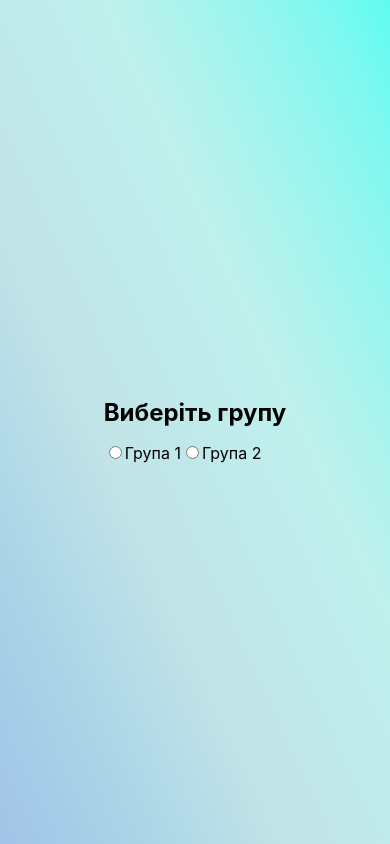
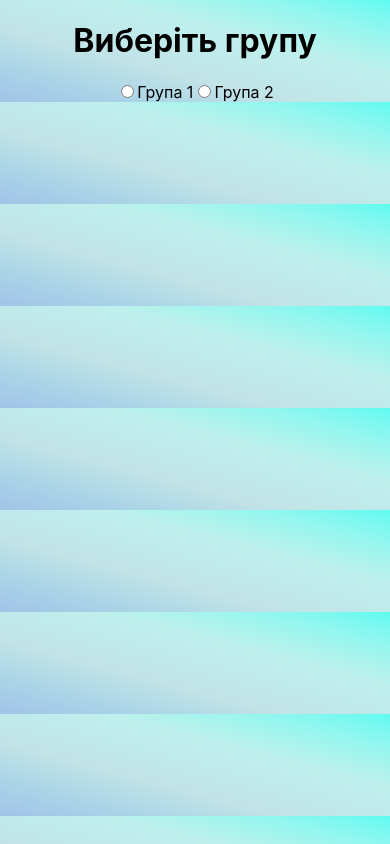
Before and after one commit to elenavoitova/schedule, a React (Create React App) app: page /#/ in a window 390 px wide. Built offline with nearby package versions, Linux system fonts and the light colour scheme.

Commit message:
mobile support

```diff
--- a/src/App.css
+++ b/src/App.css
@@ -1,5 +1,6 @@
-.App {
+body {
   text-align: center;
+  background-image: linear-gradient(to right top, #a2c3e7, #a5cce8, #abd4e7, #b5dce7, #c2e3e7, #c0e7e9, #bfeceb, #bef0ec, #abf3ed, #96f6ef, #7ef8f0, #5ffbf1);
 }
 
 .App-link {
@@ -13,25 +14,21 @@
   align-content: flex-end;
   align-items: stretch;
   justify-content: flex-start;
-  min-height: 100vh;
   position: relative;
   box-sizing: border-box;
-
-  background-image: linear-gradient(to right top, #a2c3e7, #a5cce8, #abd4e7, #b5dce7, #c2e3e7, #c0e7e9, #bfeceb, #bef0ec, #abf3ed, #96f6ef, #7ef8f0, #5ffbf1);
 }
 
 
-.App-container h1 {
-  position: absolute;
-  left: 40%;
-  top: 4%
+.App-header {
+  display: inline-flex;
+  justify-content: space-around;
+  align-items: center;
+  min-width: 80%;
+  margin-left: 30%;
 }
 
 .select-group{
-  position: absolute;
-    top: 8%;
-    right: 20%;
-    display: inline-flex;
+  display: inline-flex;
 }
 
 @media screen and (max-width: 1000px) {
@@ -42,12 +39,14 @@
     align-content: center;
   }
 
+  .App-header {
+    display: flex;
+    flex-direction: column;
+    min-width: 0;
+    margin-left: 0;
+  }
+
   .App-container h1 {
-    position: initial;
     font-size: 24px;
   }
-
-  .select-group{
-    position: initial;
-  }
 }
--- a/src/Pages/Schedule.js
+++ b/src/Pages/Schedule.js
@@ -21,10 +21,8 @@ function Schedule() {
 
   return (
     <>
-      <header className="App-header"></header>
-      <main className="App-container">
-        <Ghost/>
-        {
+      <header className="App-header">
+      {
           group && <h1>Розклад (група {group})</h1>
         }
         {
@@ -56,6 +54,9 @@ function Schedule() {
           </label>
         </div>
         </form>
+      </header>
+      <main className="App-container">
+        <Ghost/>
         {group === '1' &&
           schedule1.map((list, index) => {
             return (
```
